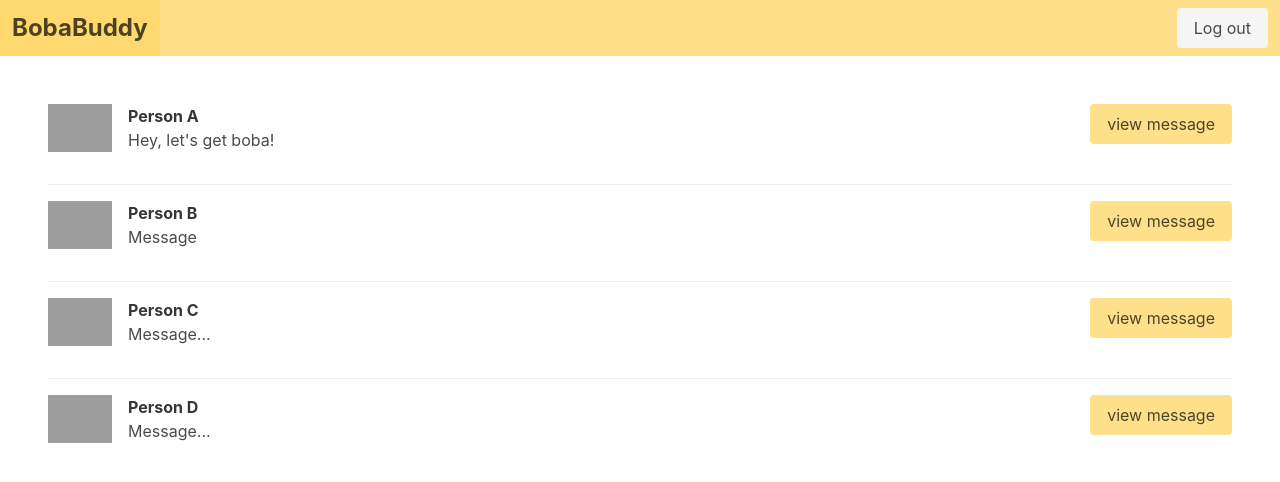
After one commit to richanghmc/boba-buddy, a Flask app: page /inbox/ in a window 1280 px wide. The commit adds this page. Shown: the top 482 px of the page. Run offline with Flask 2, Linux system fonts and the light colour scheme; grey boxes are pictures that could not be loaded.

Commit message:
inbox and chat

```diff
--- a/bobaBuddyApp/app.py
+++ b/bobaBuddyApp/app.py
@@ -13,3 +13,11 @@ def login():
 @app.route("/feed/")
 def feed():
     return render_template('feed.html')
+
+@app.route("/messages/")
+def messages():
+    return render_template('messages.html')
+
+@app.route("/inbox/")
+def inbox():
+    return render_template('inbox.html')
--- a/bobaBuddyApp/templates/base.html
+++ b/bobaBuddyApp/templates/base.html
@@ -4,7 +4,7 @@
 <head>
   <meta charset="utf-8">
   <meta name="viewport" content="width=device-width, initial-scale=1">
-  <title>Hello Bulma!</title>
+  <title>BobaBuddy</title>
   <link rel="stylesheet" href="https://cdn.jsdelivr.net/npm/bulma@0.9.3/css/bulma.min.css">
 </head>
 
--- a/bobaBuddyApp/templates/feed.html
+++ b/bobaBuddyApp/templates/feed.html
@@ -38,7 +38,11 @@
                     <p>Half Sugar</p>
                 </div>
             </article>
-
+            <article class="message is-warning">
+                <div class="message-header">
+                    <p>Omomo Tea Shop</p>
+                </div>
+            </article>
             <button class="button is-medium is-success">Interested</button>
 
         </div>
--- /dev/null
+++ b/bobaBuddyApp/templates/inbox.html
@@ -0,0 +1,90 @@
+{% extends 'base.html' %}
+
+{% block content %}
+
+<article class="media">
+    <figure class="media-left">
+        <p class="image is-64x64">
+            <img src="https://bulma.io/images/placeholders/128x128.png">
+        </p>
+    </figure>
+
+    <div class="media-content">
+        <div class="content">
+            <p>
+                <strong>Person A</strong>
+                <br>
+                Hey, let's get boba!
+            </p>
+        </div>
+    </div>
+    <div class="media-right">
+        <div class="buttons">
+            <button class="button is-warning">view message</button>
+        </div>
+    </div>
+</article>
+<article class="media">
+    <figure class="media-left">
+        <p class="image is-64x64">
+            <img src="https://bulma.io/images/placeholders/128x128.png">
+        </p>
+    </figure>
+    <div class="media-content">
+        <div class="content">
+            <p>
+                <strong>Person B</strong>
+                <br>
+                Message
+            </p>
+        </div>
+    </div>
+    <div class="media-right">
+        <div class="buttons">
+            <button class="button is-warning">view message</button>
+        </div>
+    </div>
+</article>
+<article class="media">
+    <figure class="media-left">
+        <p class="image is-64x64">
+            <img src="https://bulma.io/images/placeholders/128x128.png">
+        </p>
+    </figure>
+    <div class="media-content">
+        <div class="content">
+            <p>
+                <strong>Person C</strong>
+                <br>
+                Message...
+            </p>
+        </div>
+    </div>
+    <div class="media-right">
+        <div class="buttons">
+            <button class="button is-warning">view message</button>
+        </div>
+    </div>
+</article>
+<article class="media">
+    <figure class="media-left">
+        <p class="image is-64x64">
+            <img src="https://bulma.io/images/placeholders/128x128.png">
+        </p>
+    </figure>
+    <div class="media-content">
+        <div class="content">
+            <p>
+                <strong>Person D</strong>
+                <br>
+                Message...
+            </p>
+        </div>
+    </div>
+    <div class="media-right">
+        <div class="buttons">
+            <button class="button is-warning">view message</button>
+        </div>
+    </div>
+</article>
+{% endblock %}
--- a/bobaBuddyApp/templates/login.html
+++ b/bobaBuddyApp/templates/login.html
@@ -4,7 +4,7 @@
 <head>
   <meta charset="utf-8">
   <meta name="viewport" content="width=device-width, initial-scale=1">
-  <title>Hello Bulma!</title>
+  <title>Login</title>
   <link rel="stylesheet" href="https://cdn.jsdelivr.net/npm/bulma@0.9.3/css/bulma.min.css">
 </head>
 
--- a/bobaBuddyApp/templates/profile.html
+++ b/bobaBuddyApp/templates/profile.html
@@ -26,6 +26,9 @@
         <p class="subtitle">
           Preferred Sugar Level: <input class="input is-normal" type="text" placeholder="Sugar Level">
         </p>
+        <p class="subtitle">
+            Wants to Try: <input class="input is-normal" type="text" placeholder="New Boba Shop">
+          </p>
       </div>
     </div>
 
```
Also changed, not shown: bobaBuddyApp/templates/messages.html (added, +31 -0 lines).
